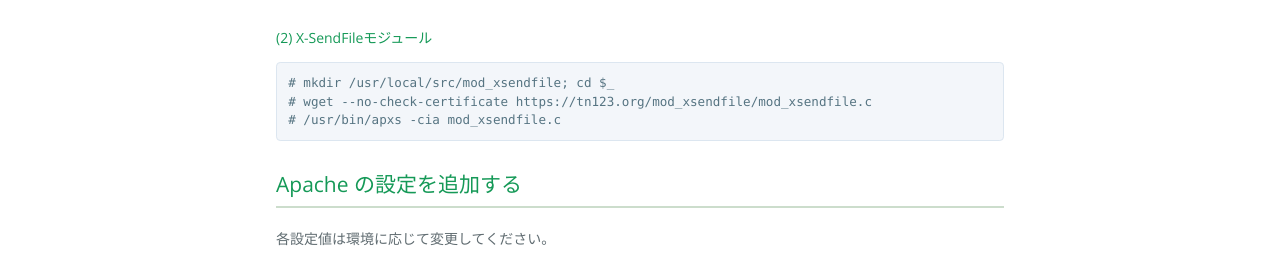
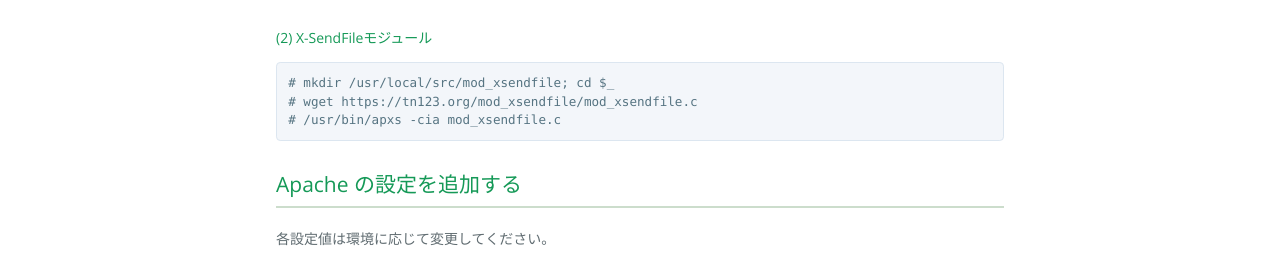
Before and after one commit to shirasagi/shirasagi.github.io, a Jekyll site: the page built from installation/apache.md, in a window 1280 px wide. Shown: the part 560-839 px from the top of the page. Built offline with Jekyll 4.4.1, drawn with Linux system fonts in a browser that asks for light colours; nearby versions of some CDN libraries.

Commit message:
[fix] installation/apache.md wget without no-check-certificate option

```diff
--- a/installation/apache.md
+++ b/installation/apache.md
@@ -19,7 +19,7 @@ title: Apache のインストール
 
 ~~~
 # mkdir /usr/local/src/mod_xsendfile; cd $_
-# wget --no-check-certificate https://tn123.org/mod_xsendfile/mod_xsendfile.c
+# wget https://tn123.org/mod_xsendfile/mod_xsendfile.c
 # /usr/bin/apxs -cia mod_xsendfile.c
 ~~~
 
```
